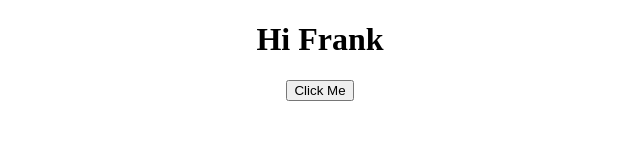
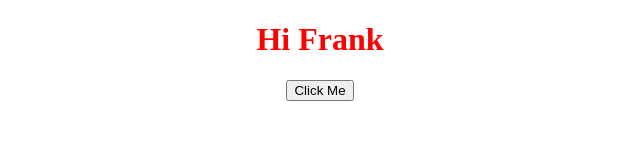
Before and after one commit to danly/for_frank, a plain HTML site: page index.html in a window 1280 px wide. Shown: the whole page, without its empty margins (320-960 px from the left). Drawn offline with Linux system fonts and the light colour scheme.

```diff
--- a/main.css
+++ b/main.css
@@ -1,6 +1,7 @@
 h1 {
   width: 100%;
   text-align: center;
+  color: red;
 }
 
 .container {
```
Also changed, not shown: index.html (+1 -0 lines).
